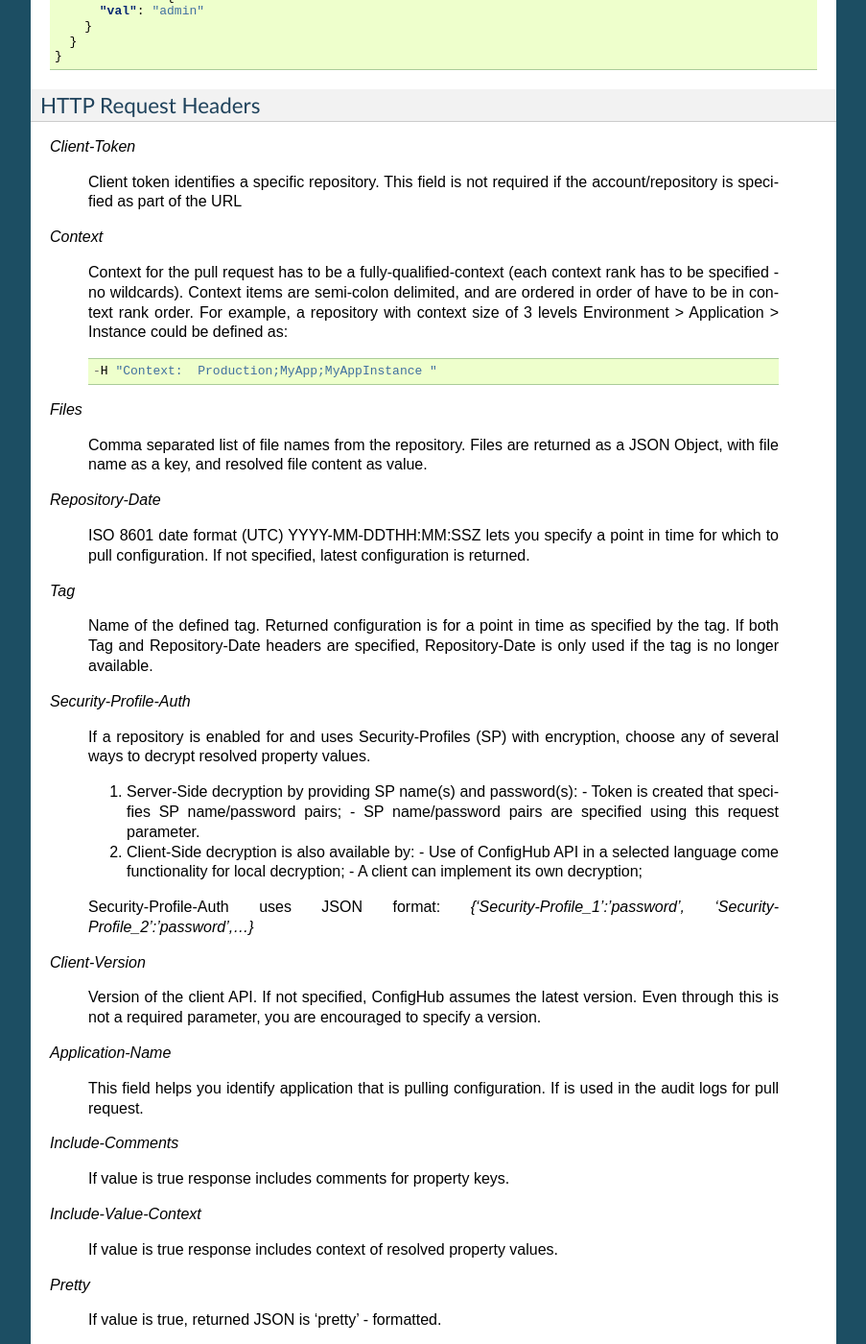
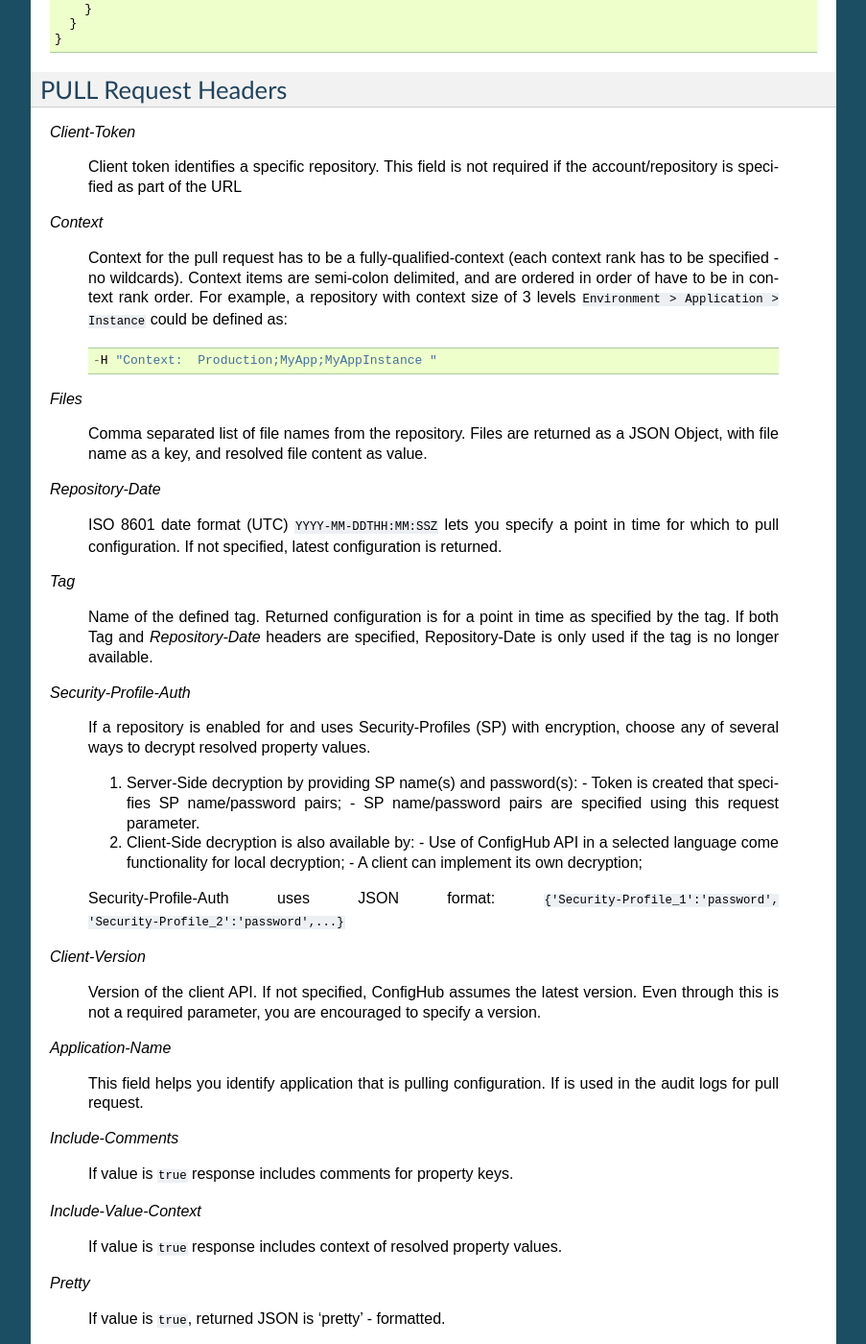
Before and after one commit to ConfigHubPub/Docs, a Sphinx documentation site: the page built from documentation/pages/api_pull.rst, in a window 1280 px wide and 1400 px high, scrolled down 923 px. Shown: the whole window at 96% size, without its empty margins (198-1101 px from the left). Built offline with Sphinx 7.4.7, drawn with Linux system fonts in a browser that asks for light colours; pages that are not in the unit, such as notebooks, are missing from menus; some of the changed text lies outside the part shown.

```diff
--- a/documentation/index.rst
+++ b/documentation/index.rst
@@ -8,7 +8,7 @@ Welcome to ConfigHub's documentation!
 
 
 .. toctree::
-   :maxdepth: 3
+   :maxdepth: 2
    :caption: API REST Schema
 
    pages/api_pull
--- a/documentation/pages/api_pull.rst
+++ b/documentation/pages/api_pull.rst
@@ -8,14 +8,14 @@ given a fully specified context.
 The Pull response may contain key-value pairs, as well as resolved files (as per request).
 
 Configuration PULL
-~~~~~~~~~~~~~~~~~~
+
 
 - API URL (with token):  ``https://confighub-api/rest/pull``
 - API URL (no token):  ``https://confighub-api/rest/pull/<account>/<repositoryName>``
 
 
 .. note:: - All data returned is in JSON format.
-   - All dates are expected and returned in ISO 8601 format (UTC): YYYY-MM-DDTHH:MM:SSZ.
+   - All dates are expected and returned in ``ISO 8601`` format (UTC): ``YYYY-MM-DDTHH:MM:SSZ``.
    - All parameters are passed through HTTP header fields.
    - Method: GET
 
@@ -58,8 +58,8 @@ Configuration PULL
 
 
 
-HTTP Request Headers
---------------------
+PULL Request Headers
+~~~~~~~~~~~~~~~~~~~~
 
 *Client-Token*
 
@@ -68,7 +68,7 @@ HTTP Request Headers
 
 *Context*
 
-   Context for the pull request has to be a fully-qualified-context (each context rank has to be specified - no wildcards). Context items are semi-colon delimited, and are ordered in order of have to be in context rank order. For example, a repository with context size of 3 levels Environment > Application > Instance could be defined as::
+   Context for the pull request has to be a fully-qualified-context (each context rank has to be specified - no wildcards). Context items are semi-colon delimited, and are ordered in order of have to be in context rank order. For example, a repository with context size of 3 levels ``Environment > Application > Instance`` could be defined as::
 
    -H "Context:  Production;MyApp;MyAppInstance "
 
@@ -79,11 +79,11 @@ HTTP Request Headers
 
 *Repository-Date*
 
-   ISO 8601 date format (UTC) YYYY-MM-DDTHH:MM:SSZ lets you specify a point in time for which to pull configuration. If not specified, latest configuration is returned.
+   ISO 8601 date format (UTC) ``YYYY-MM-DDTHH:MM:SSZ`` lets you specify a point in time for which to pull configuration. If not specified, latest configuration is returned.
 
 *Tag*
 
-   Name of the defined tag. Returned configuration is for a point in time as specified by the tag. If both Tag and Repository-Date headers are specified, Repository-Date is only used if the tag is no longer available.
+   Name of the defined tag. Returned configuration is for a point in time as specified by the tag. If both Tag and *Repository-Date* headers are specified, Repository-Date is only used if the tag is no longer available.
 
 *Security-Profile-Auth*
 
@@ -97,7 +97,7 @@ HTTP Request Headers
       - Use of ConfigHub API in a selected language come functionality for local decryption;
       - A client can implement its own decryption;
 
-   Security-Profile-Auth uses JSON format: `{'Security-Profile_1':'password', 'Security-Profile_2':'password',...}`
+   Security-Profile-Auth uses JSON format: ``{'Security-Profile_1':'password', 'Security-Profile_2':'password',...}``
 
 *Client-Version*
 
@@ -110,16 +110,16 @@ HTTP Request Headers
 
 *Include-Comments*
 
-   If value is true response includes comments for property keys.
+   If value is ``true`` response includes comments for property keys.
 
 *Include-Value-Context*
 
-   If value is true response includes context of resolved property values.
+   If value is ``true`` response includes context of resolved property values.
 
 *Pretty*
 
-   If value is true, returned JSON is 'pretty' - formatted.
+   If value is ``true``, returned JSON is 'pretty' - formatted.
 
 *No-Properties*
 
-  If value is true key-value pairs are not returned. This is useful if you are only interested in pulling files, and want to make transaction more efficient.
+  If value is ``true`` key-value pairs are not returned. This is useful if you are only interested in pulling files, and want to make transaction more efficient.
--- a/documentation/pages/api_schema.rst
+++ b/documentation/pages/api_schema.rst
@@ -18,9 +18,9 @@ Configuration PULL
 
 
 .. note:: - All data returned is in JSON format.
-          - All dates are expected and returned in ISO 8601 format (UTC): YYYY-MM-DDTHH:MM:SSZ.
-          - All parameters are passed through HTTP header fields.
-          - Method: GET
+   - All dates are expected and returned in ISO 8601 format (UTC): YYYY-MM-DDTHH:MM:SSZ.
+   - All parameters are passed through HTTP header fields.
+   - Method: GET
 
 **Example of API Pull Request/Response:**
 
```
